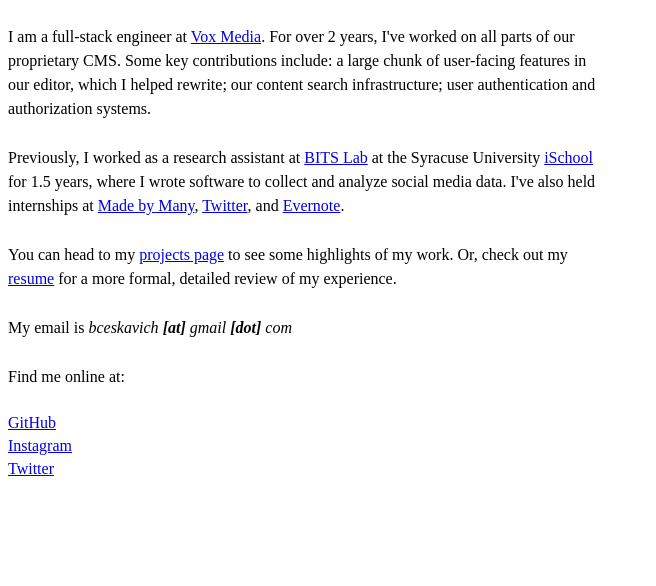
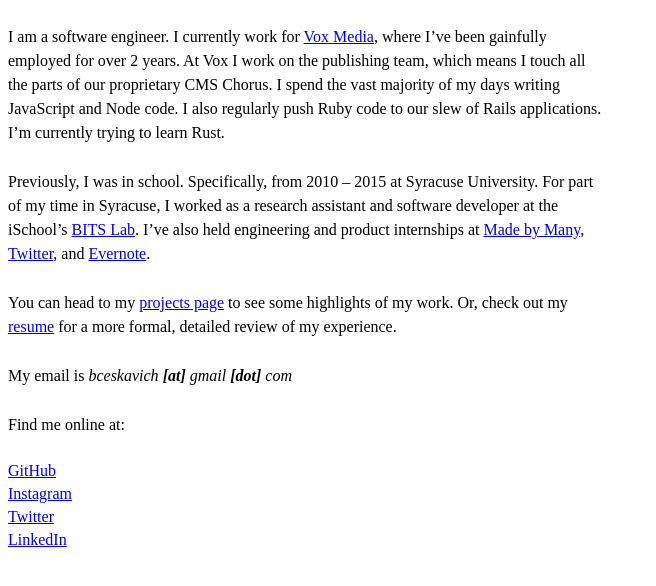
Before and after one commit to bceskavich/ceskavich.com, a Gatsby site: page / in a window 1280 px wide. Shown: the part 100-686 px from the top of the page, without its empty margins (0-656 px from the left). Built offline with nearby package versions, Linux system fonts and the light colour scheme; Gatsby itself is replaced by a stand-in of ours.

Commit message:
Update homepage copy, store frequently updated intro pieces in config

```diff
--- /dev/null
+++ b/data/intro.js
@@ -0,0 +1,15 @@
+module.exports = [
+  'I am a software engineer. I currently work for [Vox Media](https://product.voxmedia.com/pages/our-team), \
+  where I’ve been gainfully employed for over 2 years. At Vox I work on the \
+  publishing team, which means I touch all the parts of our proprietary CMS \
+  Chorus. I spend the vast majority of my days writing JavaScript and Node code. \
+  I also regularly push Ruby code to our slew of Rails applications. I’m \
+  currently trying to learn Rust.',
+
+  'Previously, I was in school. Specifically, from 2010 – 2015 at Syracuse \
+  University. For part of my time in Syracuse, I worked as a research assistant \
+  and software developer at the iSchool’s [BITS Lab](http://bits.ischool.syr.edu/). \
+  I’ve also held engineering and product internships at \
+  [Made by Many](http://www.madebymany.com/), [Twitter](https://twitter.com/), \
+  and [Evernote](https://evernote.com/).'
+];
--- a/gatsby-config.js
+++ b/gatsby-config.js
@@ -1,6 +1,7 @@
 module.exports = {
   siteMetadata: {
     title: 'BC | Billy Ceskavich',
+    intro: require('./data/intro'),
     resume: require('./data/resume')
   },
   plugins: [
--- a/src/pages/index.js
+++ b/src/pages/index.js
@@ -2,6 +2,7 @@ import React from 'react';
 import styled from 'styled-components';
 import Link from 'gatsby-link';
 import { accentColor } from '../constants/styles';
+import Markdown from '../components/Markdown';
 
 const Title = styled.h1`
   font-size: 50px;
@@ -24,28 +25,16 @@ const LinksList = styled.ul`
   }
 `;
 
-export default () => (
+export default ({ data }) => (
   <div>
     <Title>
       Hey, it's <Name>Billy!</Name>
     </Title>
-    <AboutChunk>
-      I am a full-stack engineer at{' '}
-      <a href="https://product.voxmedia.com/pages/our-team">Vox Media</a>. For
-      over 2 years, I've worked on all parts of our proprietary CMS. Some key
-      contributions include: a large chunk of user-facing features in our
-      editor, which I helped rewrite; our content search infrastructure; user
-      authentication and authorization systems.
-    </AboutChunk>
-    <AboutChunk>
-      Previously, I worked as a research assistant at{' '}
-      <a href="http://bits.ischool.syr.edu/">BITS Lab</a> at the Syracuse
-      University <a href="https://ischool.syr.edu/">iSchool</a> for 1.5 years,
-      where I wrote software to collect and analyze social media data. I've also
-      held internships at <a href="http://www.madebymany.com/">Made by Many</a>,{' '}
-      <a href="https://twitter.com/">Twitter</a>, and{' '}
-      <a href="https://evernote.com/">Evernote</a>.
-    </AboutChunk>
+    {data.site.siteMetadata.intro.map((item, index) => (
+      <AboutChunk>
+        <Markdown key={index} source={item} />
+      </AboutChunk>
+    ))}
     <AboutChunk>
       You can head to my <Link to="/projects">projects page</Link> to see some
       highlights of my work. Or, check out my <Link to="/resume">resume</Link>{' '}
@@ -68,6 +57,19 @@ export default () => (
       <li>
         <a href="https://twitter.com/ceskavich">Twitter</a>
       </li>
+      <li>
+        <a href="https://www.linkedin.com/in/ceskavich/">LinkedIn</a>
+      </li>
     </LinksList>
   </div>
 );
+
+export const query = graphql`
+  query IntroQuery {
+    site {
+      siteMetadata {
+        intro
+      }
+    }
+  }
+`;
```
